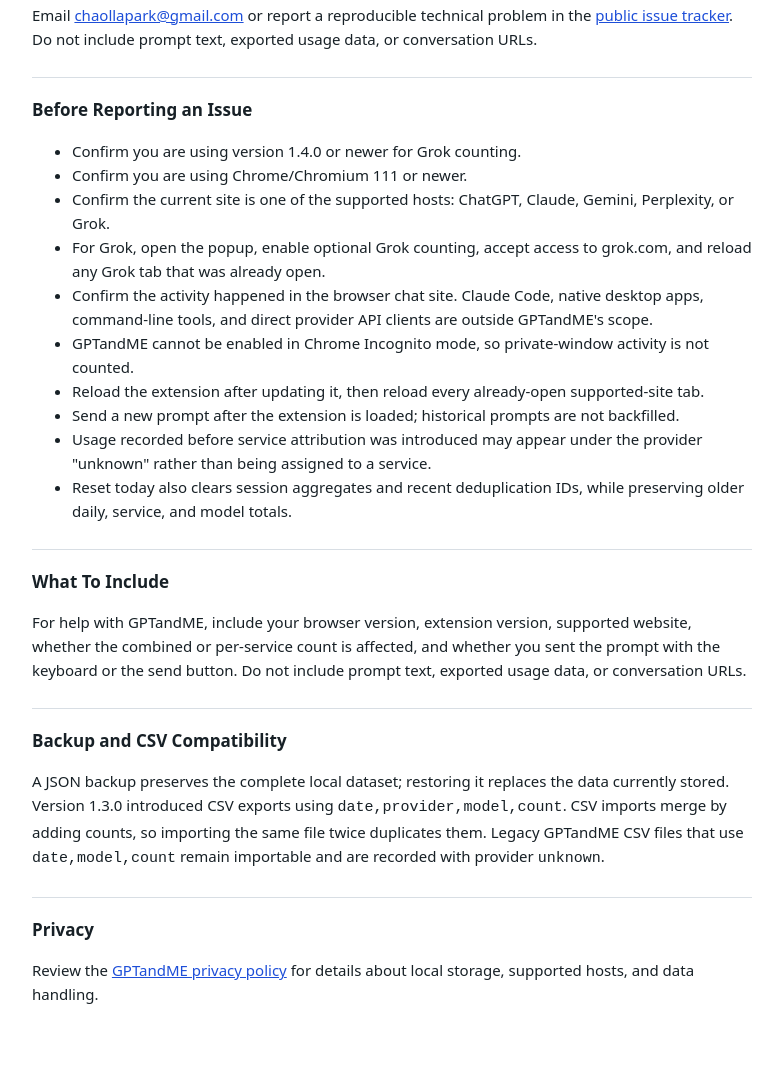
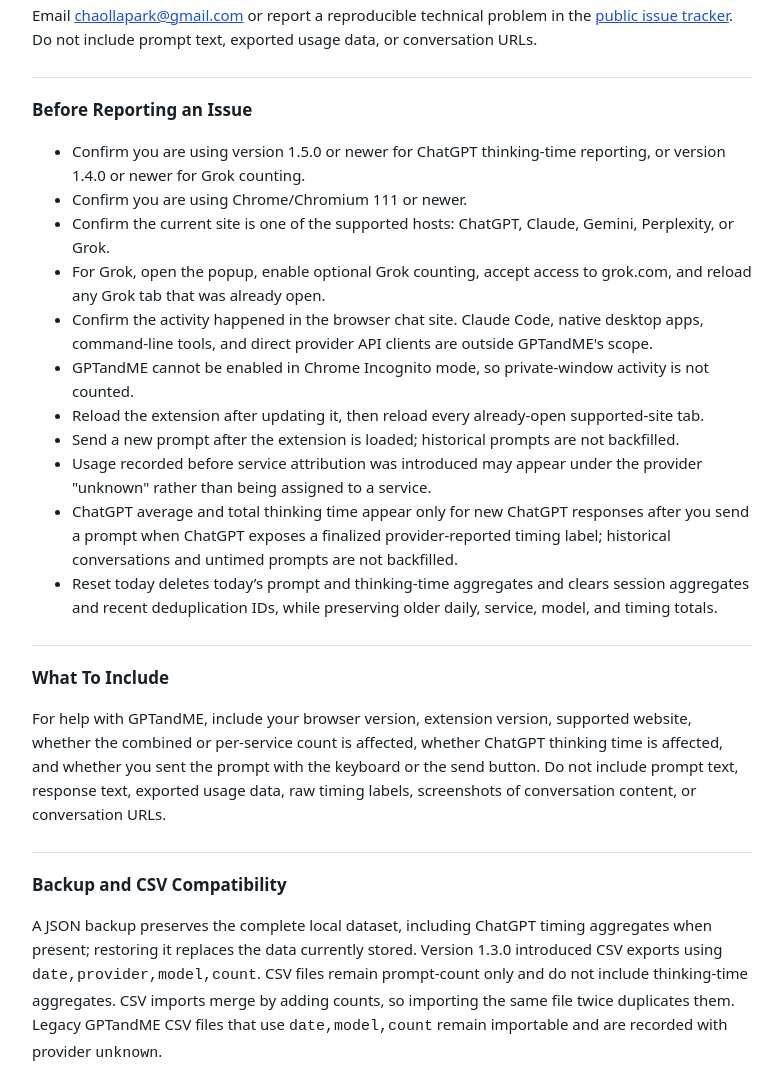
Before and after one commit to MadanChaollaPark/gptandme, a browser extension: page docs/support.html in a window 1280 px wide. Shown: the part 203-1272 px from the top of the page, without its empty margins (248-1031 px from the left). Before the commit the page ends 1249 px from the top, so only its background shows below. Drawn offline with Linux system fonts and the light colour scheme.

Commit message:
docs(site): document thinking time support

```diff
--- a/docs/support.html
+++ b/docs/support.html
@@ -38,7 +38,7 @@
 
     <h2>Before Reporting an Issue</h2>
     <ul>
-      <li>Confirm you are using version 1.4.0 or newer for Grok counting.</li>
+      <li>Confirm you are using version 1.5.0 or newer for ChatGPT thinking-time reporting, or version 1.4.0 or newer for Grok counting.</li>
       <li>Confirm you are using Chrome/Chromium 111 or newer.</li>
       <li>Confirm the current site is one of the supported hosts: ChatGPT, Claude, Gemini, Perplexity, or Grok.</li>
       <li>For Grok, open the popup, enable optional Grok counting, accept access to grok.com, and reload any Grok tab that was already open.</li>
@@ -47,14 +47,15 @@
       <li>Reload the extension after updating it, then reload every already-open supported-site tab.</li>
       <li>Send a new prompt after the extension is loaded; historical prompts are not backfilled.</li>
       <li>Usage recorded before service attribution was introduced may appear under the provider "unknown" rather than being assigned to a service.</li>
-      <li>Reset today also clears session aggregates and recent deduplication IDs, while preserving older daily, service, and model totals.</li>
+      <li>ChatGPT average and total thinking time appear only for new ChatGPT responses after you send a prompt when ChatGPT exposes a finalized provider-reported timing label; historical conversations and untimed prompts are not backfilled.</li>
+      <li>Reset today deletes today’s prompt and thinking-time aggregates and clears session aggregates and recent deduplication IDs, while preserving older daily, service, model, and timing totals.</li>
     </ul>
 
     <h2>What To Include</h2>
-    <p>For help with GPTandME, include your browser version, extension version, supported website, whether the combined or per-service count is affected, and whether you sent the prompt with the keyboard or the send button. Do not include prompt text, exported usage data, or conversation URLs.</p>
+    <p>For help with GPTandME, include your browser version, extension version, supported website, whether the combined or per-service count is affected, whether ChatGPT thinking time is affected, and whether you sent the prompt with the keyboard or the send button. Do not include prompt text, response text, exported usage data, raw timing labels, screenshots of conversation content, or conversation URLs.</p>
 
     <h2>Backup and CSV Compatibility</h2>
-    <p>A JSON backup preserves the complete local dataset; restoring it replaces the data currently stored. Version 1.3.0 introduced CSV exports using <code>date,provider,model,count</code>. CSV imports merge by adding counts, so importing the same file twice duplicates them. Legacy GPTandME CSV files that use <code>date,model,count</code> remain importable and are recorded with provider <code>unknown</code>.</p>
+    <p>A JSON backup preserves the complete local dataset, including ChatGPT timing aggregates when present; restoring it replaces the data currently stored. Version 1.3.0 introduced CSV exports using <code>date,provider,model,count</code>. CSV files remain prompt-count only and do not include thinking-time aggregates. CSV imports merge by adding counts, so importing the same file twice duplicates them. Legacy GPTandME CSV files that use <code>date,model,count</code> remain importable and are recorded with provider <code>unknown</code>.</p>
 
     <h2>Privacy</h2>
     <p>Review the <a href="./privacy.html">GPTandME privacy policy</a> for details about local storage, supported hosts, and data handling.</p>
```
